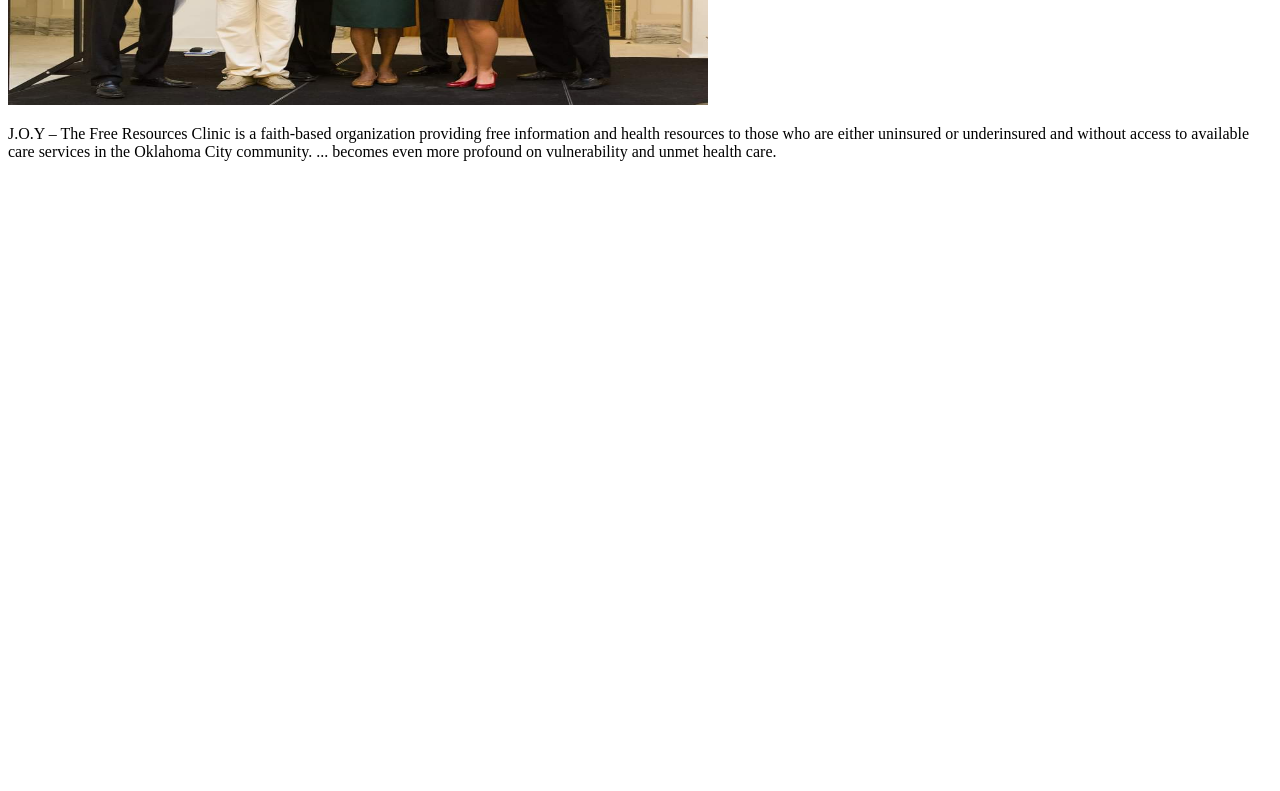
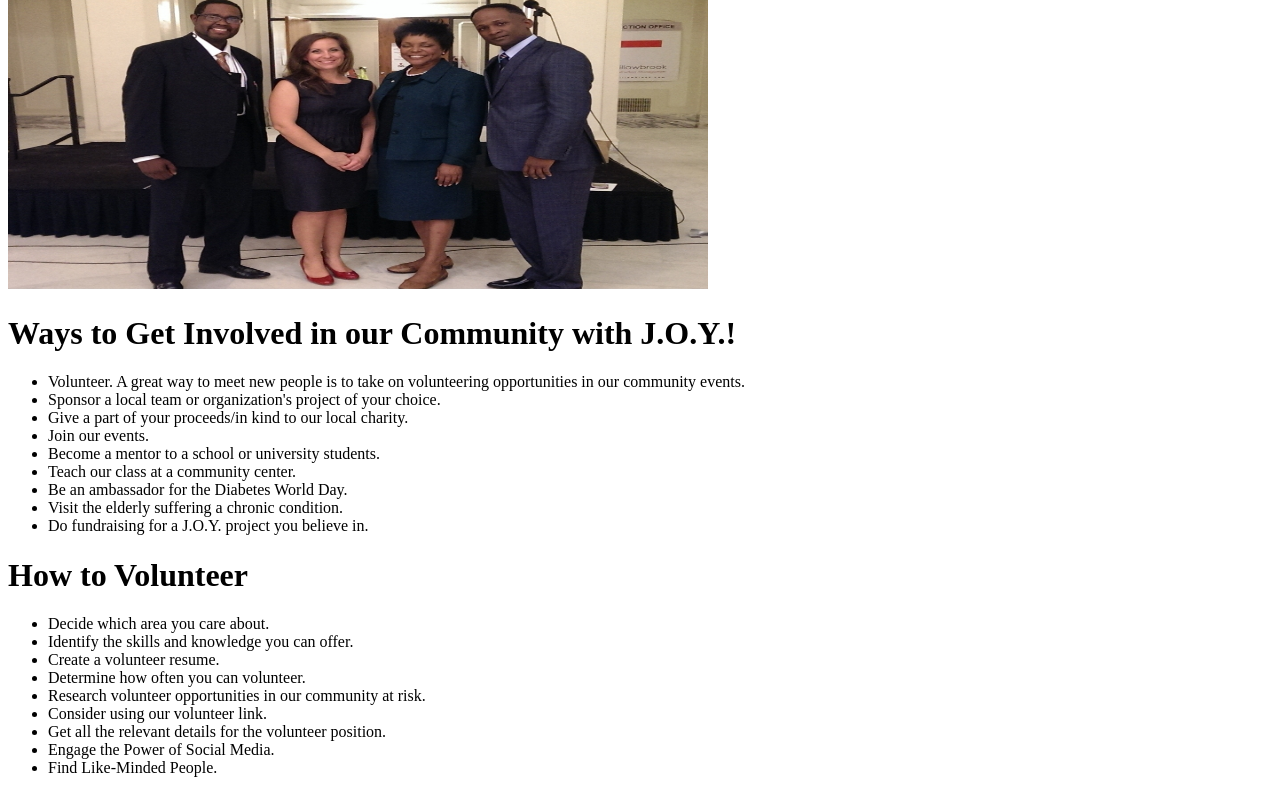
Before and after one commit to Petit-Development/Joy-clinic-site, a Next.js app: page /getInvolved in a window 1280 px wide. Shown: the part 780-1571 px from the top of the page. Before the commit the page ends 957 px from the top, so only its background shows below. Built offline with nearby package versions, Linux system fonts and the light colour scheme.

Commit message:
Add get involved section

```diff
--- a/pages/getInvolved.tsx
+++ b/pages/getInvolved.tsx
@@ -14,13 +14,44 @@ export default function GetInvolved() {
       </Head>
       <Navigation />
       <Main>
-        <PSection alt={false} title="About" image="/about.jpg">
+        <PSection alt={false} title="Get Involved" image="/getInvolved1.jpg">
           <Paragraph>
-            J.O.Y – The Free Resources Clinic is a faith-based organization
-            providing free information and health resources to those who are
-            either uninsured or underinsured and without access to available
-            care services in the Oklahoma City community. ... becomes even more
-            profound on vulnerability and unmet health care.
+            <h1>Ways to Get Involved in our Community with J.O.Y.!</h1>
+            <ul className="p-8 text-left list-disc">
+              <li>
+                Volunteer. A great way to meet new people is to take on
+                volunteering opportunities in our community events.
+              </li>
+              <li>
+                Sponsor a local team or organization's project of your choice.
+              </li>
+              <li>
+                Give a part of your proceeds/in kind to our local charity.
+              </li>
+              <li>Join our events.</li>
+              <li>Become a mentor to a school or university students.</li>
+              <li>Teach our class at a community center.</li>
+              <li>Be an ambassador for the Diabetes World Day.</li>
+              <li>Visit the elderly suffering a chronic condition.</li>
+              <li>Do fundraising for a J.O.Y. project you believe in.</li>
+            </ul>
+          </Paragraph>
+        </PSection>
+        <PSection alt={true} title="How to Volunteer" image="/getInvolved2.jpg">
+          <Paragraph>
+            <ul className="p-8 text-left list-disc lg:p-0 lg:text-right lg:list-none">
+              <li>Decide which area you care about.</li>
+              <li>Identify the skills and knowledge you can offer.</li>
+              <li>Create a volunteer resume.</li>
+              <li>Determine how often you can volunteer.</li>
+              <li>
+                Research volunteer opportunities in our community at risk.
+              </li>
+              <li>Consider using our volunteer link.</li>
+              <li>Get all the relevant details for the volunteer position.</li>
+              <li>Engage the Power of Social Media.</li>
+              <li>Find Like-Minded People.</li>
+            </ul>
           </Paragraph>
         </PSection>
       </Main>
```
Also changed, not shown: pages/about.tsx (+3 -4 lines), public/getInvolved1.jpg (added), public/getInvolved2.jpg (added).
